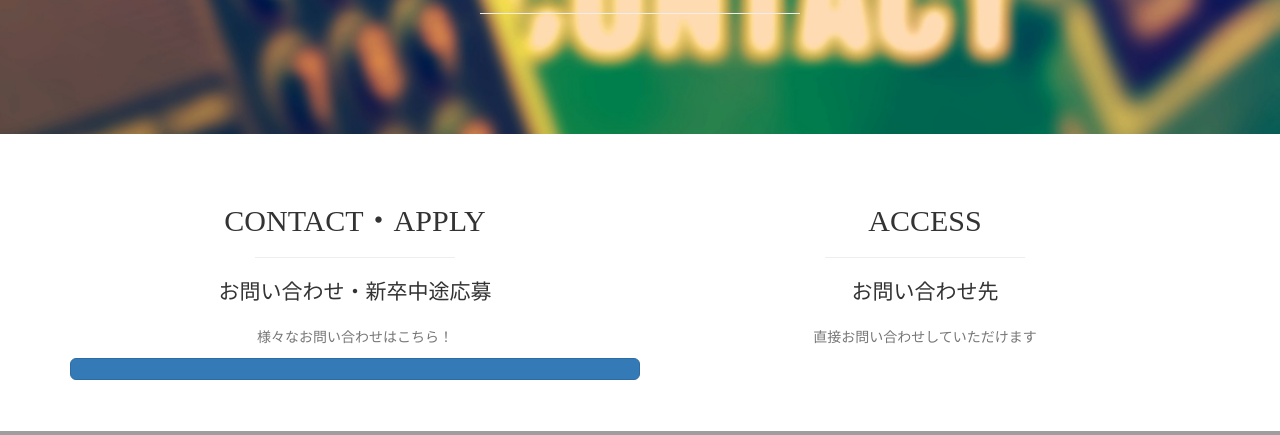
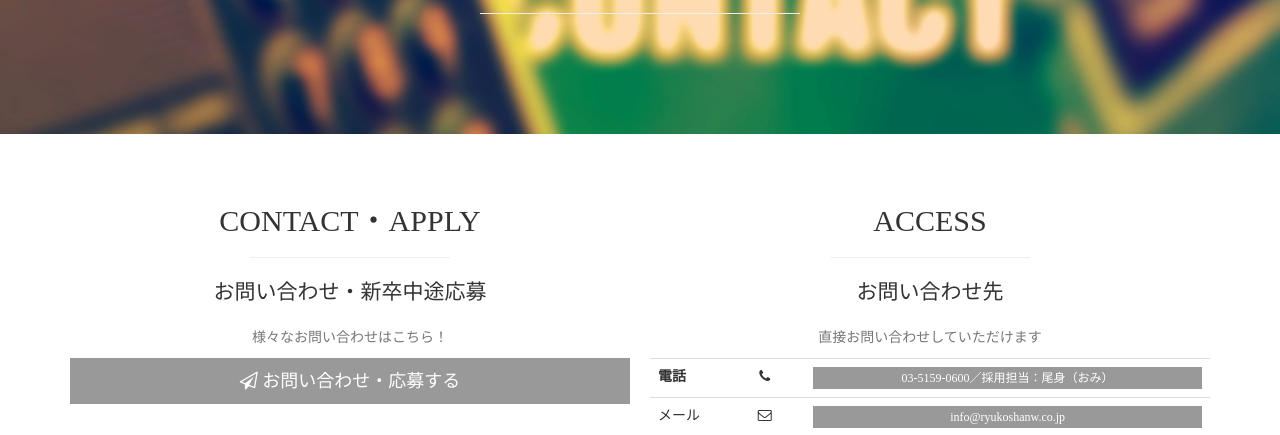
Before and after one commit to HIROSHI1403/newHP, a PHP site: page /access.php in a window 1280 px wide. Shown: the part 356-791 px from the top of the page. Run offline with PHP 8.4, Linux system fonts and the light colour scheme; some libraries are stand-ins or nearby versions; some web fonts are replaced; grey boxes are pictures that could not be loaded.

Commit message:
some little changes
check the choice

```diff
--- a/access.php
+++ b/access.php
@@ -40,20 +40,35 @@
 
     <section id="portfolio" class="portfolio">
         <div class="container">
-            <div class="row row-0 text-right">
+            <div class="row row-20 text-right">
 
                 <div class="col-sm-6">
                     <h2 class="font-type-1 text-center">CONTACT・APPLY</h2>
                     <hr class="medium">
                     <p class="lead font-type-1 text-center">お問い合わせ・新卒中途応募</p>
                     <p class="samll font-type-1 text-center text-muted">様々なお問い合わせはこちら！</p>
-                    <a href="#" class="btn btn-primary btn-lg btn-block"></a>
+                    <a href="#" class="btn btn-dark btn-lg btn-block"><i class="fa fa-paper-plane-o"></i> お問い合わせ・応募する</a>
                 </div>
                 <div class="col-sm-6">
                     <h2 class="font-type-1 text-center">ACCESS</h2>
                     <hr class="medium">
                     <p class="lead font-type-1 text-center">お問い合わせ先</p>
                     <p class="samll font-type-1 text-center text-muted">直接お問い合わせしていただけます</p>
+                    <table class="table table-hover table-responsive">
+                        <tbody class="text-left">
+                            <tr>
+                                <th>電話</th>
+                                <td><i class="fa fa-phone fa-fw"></i></td>
+                                <th><a class="btn btn-dark btn-block btn-xs" href="tel:0351590600">03-5159-0600／採用担当：尾身（おみ）</a></th>
+                            </tr>
+                            <tr>
+                                <td>メール</td>
+                                <td><i class="fa fa-envelope-o fa-fw"></i></td>
+                                <td><a class="btn btn-dark btn-block btn-xs" href="meilto:info@ryukoshanw.co.jp">info@ryukoshanw.co.jp</a></td>
+                            </tr>
+                        </tbody>
+                    </table>
+
                 </div>
                 <div class="col-sm-12">
 
@@ -63,6 +78,7 @@
     </section>
 
     <section id="contact" class="map">
+            <h1 class="page-header text-center" id="">MAP</h1>
                 <iframe width="100%" height="100%" frameborder="0" scrolling="no" marginheight="0" marginwidth="0" style="pointer-events:none;" src="https://www.google.com/maps/embed?pb=!1m14!1m8!1m3!1d6481.969377492912!2d139.772358!3d35.677379!3m2!1i1024!2i768!4f13.1!3m3!1m2!1s0x60188be285dd2e8d%3A0xdfe2b11600bb0911!2z77yI5qCq77yJ56uc5ben56S-44ON44OD44OI44Km44Ko44Ki!5e0!3m2!1sja!2sus!4v1455521350021"></iframe>
             <br />
             <small>
@@ -85,7 +101,7 @@
             <h1 class="" id="rec"><i class="fa fa-phone-square"></i> ENTRY／CONTACT <i class="fa fa-envelope"></i></h1>
             <P>エントリー・コンタクト</P>
             <hr class="medium">
-            <p class="small"><p>気になったらすぐに応募・ご連絡ください！</p></p>
+            <p class="small"><p>フォームへ移動します。</p></p>
             <a href="javascript:(0);" class="btn btn-dark btn-lg chaffle" data-lang="ja-hiragana"><i class="fa fa-angle-right"></i> フォームへ</a>
         </div>
    </aside>
```
